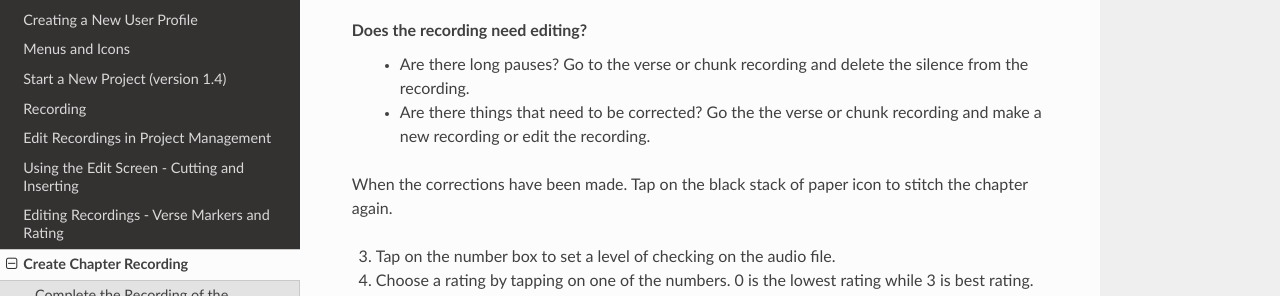
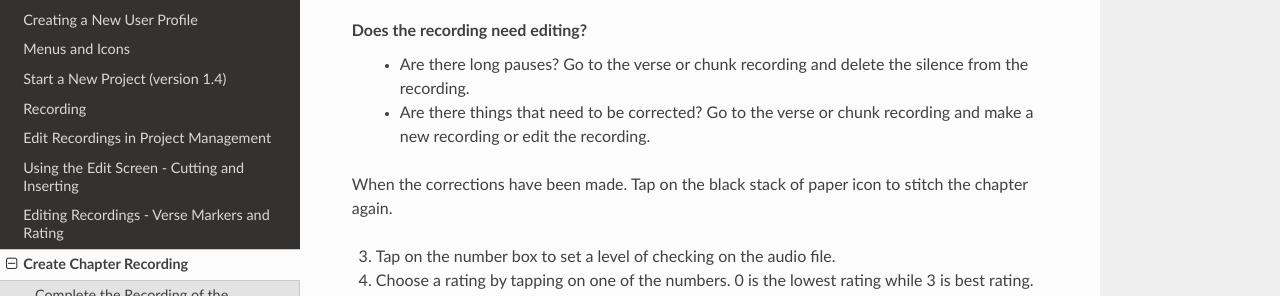
Before and after one commit to pgamer78/btt-recorder-docs, a Sphinx documentation site: the page built from docs/compiling.rst, in a window 1280 px wide and 900 px high, scrolled down 1117 px. Shown: the part 155-451 px from the top of the window. Built offline with Sphinx 7.4.7 and the Read the Docs theme 2.0.0, drawn with Linux system fonts in a browser that asks for light colours; pages that are not in the unit, such as notebooks, are missing from menus.

Commit message:
Update compiling.rst

```diff
--- a/docs/compiling.rst
+++ b/docs/compiling.rst
@@ -45,7 +45,7 @@ Check the chapter recording
 
 **Does the recording need editing?**
  * Are there long pauses? Go to the verse or chunk recording and delete the silence from the recording.
- * Are there things that need to be corrected? Go the the verse or chunk recording and make a new recording or edit the recording.
+ * Are there things that need to be corrected? Go to the verse or chunk recording and make a new recording or edit the recording.
 
 When the corrections have been made. Tap on the black stack of paper icon to stitch the chapter again.
 
```
